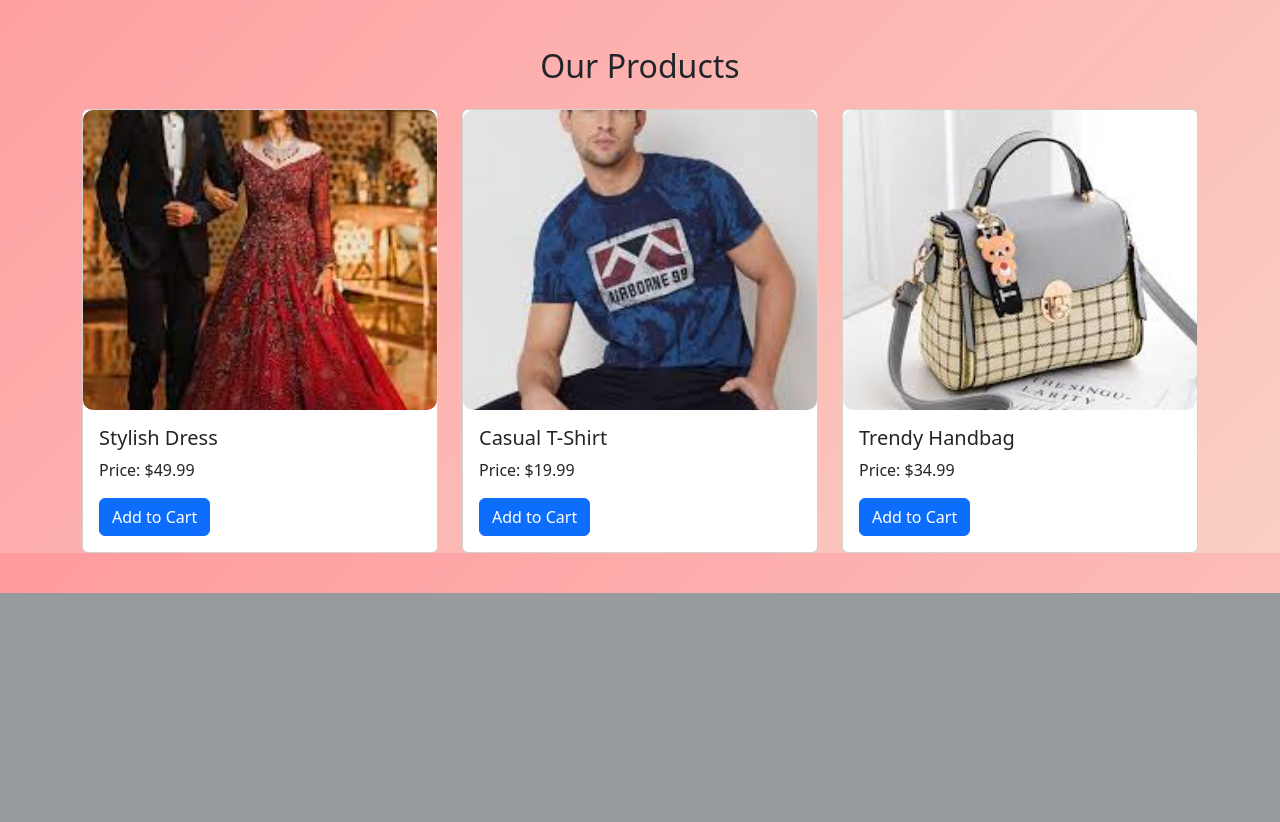
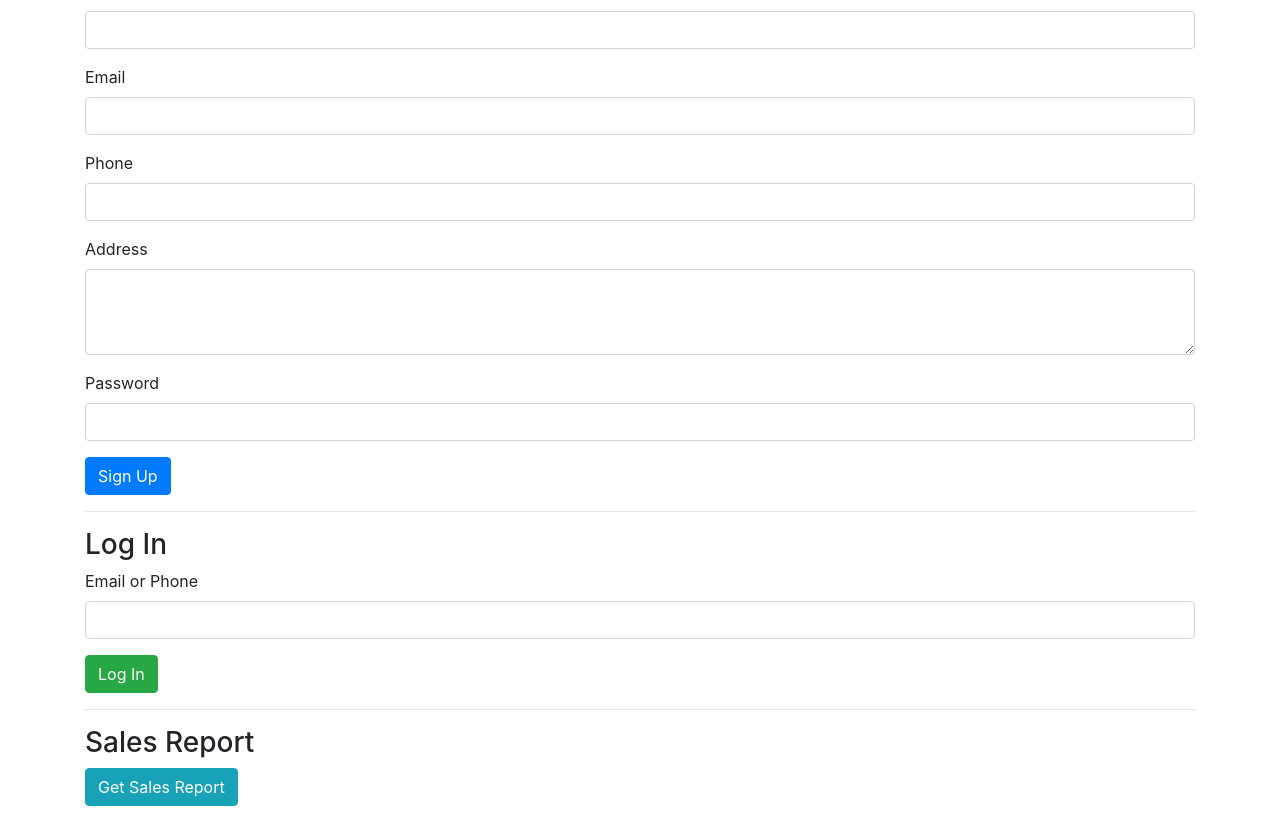
Before and after one commit to yukta2106/Boutique-Management-System, a Flask app: page /home in a window 1280 px wide. Shown: the part 207-1029 px from the top of the page. Before the commit the page ends 800 px from the top, so only its background shows below. Run offline with Flask 3, Linux system fonts and the light colour scheme; some libraries are stand-ins or nearby versions.

Commit message:
Update home.html

```diff
--- a/backend/templates/home.html
+++ b/backend/templates/home.html
@@ -1,126 +1,130 @@
 <!DOCTYPE html>
 <html lang="en">
 <head>
-    <meta charset="UTF-8" />
-    <meta name="viewport" content="width=device-width, initial-scale=1.0" />
-    <title>Boutique Management System</title>
-    <link
-      href="https://cdn.jsdelivr.net/npm/bootstrap@5.3.0/dist/css/bootstrap.min.css"
-      rel="stylesheet"
-    />
-    <script src="https://cdnjs.cloudflare.com/ajax/libs/jquery/3.6.0/jquery.min.js"></script>
-    <script src="https://cdnjs.cloudflare.com/ajax/libs/tilt.js/1.2.1/tilt.jquery.min.js"></script>
-    <style>
-      body {
-        background: linear-gradient(135deg, #ff9a9e, #fad0c4);
-      }
-      .navbar {
-        background: #343a40;
-      }
-      .hero-section {
-        text-align: center;
-        padding: 50px 20px;
-        background: url("boutique-banner.jpg") no-repeat center center/cover;
-        color: white;
-        height: 150px;
-      }
-      .product-card {
-        transition: transform 0.3s;
-      }
-      .product-card:hover {
-        transform: scale(1.05);
-      }
-      .card-img-top {
-        width: 100%;
-        height: 300px;
-        object-fit: cover;
-        border-radius: 10px;
-      }
-    </style>
+    <meta charset="UTF-8">
+    <meta name="viewport" content="width=device-width, initial-scale=1.0">
+    <title>Boutique Store</title>
+    <link rel="stylesheet" href="https://stackpath.bootstrapcdn.com/bootstrap/4.5.2/css/bootstrap.min.css">
+    <script src="https://code.jquery.com/jquery-3.5.1.min.js"></script>
 </head>
 <body>
-    <nav class="navbar navbar-expand-lg navbar-dark">
     <div class="container">
-        <a class="navbar-brand" href="#">VastraFusion</a>
-        <div class="collapse navbar-collapse">
-          <ul class="navbar-nav ms-auto">
-            <li class="nav-item">
-              <a class="nav-link" href="#products">Products</a>
-            </li>
-            <li class="nav-item">
-              <a class="nav-link" href="#orders">Orders</a>
-            </li>
-            <li class="nav-item">
-              <a class="nav-link" href="#inventory">Inventory</a>
-            </li>
-            <li class="nav-item">
-              <a class="nav-link" href="#inventory">Contact</a>
-            </li>
-          </ul>
+        <h1 class="text-center my-5">Welcome to Boutique Store</h1>
+
+        <!-- Sign Up Form -->
+        <h3>Sign Up</h3>
+        <form id="signup-form">
+            <div class="form-group">
+                <label for="name">Full Name</label>
+                <input type="text" class="form-control" id="name" required>
             </div>
-        <button class="btn btn-danger btn-logout">Logout</button>
+            <div class="form-group">
+                <label for="email">Email</label>
+                <input type="email" class="form-control" id="email" required>
             </div>
-    </nav>
+            <div class="form-group">
+                <label for="phone">Phone</label>
+                <input type="text" class="form-control" id="phone" required>
+            </div>
+            <div class="form-group">
+                <label for="address">Address</label>
+                <textarea class="form-control" id="address" rows="3" required></textarea>
+            </div>
+            <div class="form-group">
+                <label for="password">Password</label>
+                <input type="password" class="form-control" id="password" required>
+            </div>
+            <button type="submit" class="btn btn-primary">Sign Up</button>
+        </form>
 
-    <section class="hero-section">
-      <h1>Welcome to VastraFusion</h1>
-      <p>Discover the latest fashion trends</p>
-    </section>
+        <hr>
 
-    <div class="container mt-5" id="products">
-      <h2 class="text-center mb-4">Our Products</h2>
-      <div class="row">
-        <div class="col-md-4">
-          <div class="card product-card">
-            <img
-              src="static/images/pic_1.jpeg"
-              class="card-img-top"
-              alt="Product 1"
-            />
-            <div class="card-body">
-              <h5 class="card-title">Stylish Dress</h5>
-              <p class="card-text">Price: $49.99</p>
-              <button class="btn btn-primary">Add to Cart</button>
+        <!-- Login Form -->
+        <h3>Log In</h3>
+        <form id="login-form">
+            <div class="form-group">
+                <label for="identifier">Email or Phone</label>
+                <input type="text" class="form-control" id="identifier" required>
             </div>
-          </div>
-        </div>
-        <div class="col-md-4">
-          <div class="card product-card">
-            <img
-              src="static/images/pic_2.png"
-              class="card-img-top"
-              alt="Product 2"
-            />
-            <div class="card-body">
-              <h5 class="card-title">Casual T-Shirt</h5>
-              <p class="card-text">Price: $19.99</p>
-              <button class="btn btn-primary">Add to Cart</button>
-            </div>
-          </div>
-        </div>
-        <div class="col-md-4">
-          <div class="card product-card">
-            <img
-              src="static/images/pic_3.png"
-              class="card-img-top"
-              alt="Product 3"
-            />
-            <div class="card-body">
-              <h5 class="card-title">Trendy Handbag</h5>
-              <p class="card-text">Price: $34.99</p>
-              <button class="btn btn-primary">Add to Cart</button>
-            </div>
-          </div>
-        </div>
-      </div>
+            <button type="submit" class="btn btn-success">Log In</button>
+        </form>
+
+        <hr>
+
+        <!-- Sales Report -->
+        <h3>Sales Report</h3>
+        <button id="get-sales-report" class="btn btn-info">Get Sales Report</button>
+        <div id="sales-report" class="mt-3"></div>
     </div>
 
     <script>
-      document.addEventListener("DOMContentLoaded", function () {
-        document
-          .querySelector(".btn-logout")
-          .addEventListener("click", function () {
-            window.location.href = "/";
+        // Handle the Sign Up form
+        $('#signup-form').on('submit', function(event) {
+            event.preventDefault();
+
+            const name = $('#name').val();
+            const email = $('#email').val();
+            const phone = $('#phone').val();
+            const address = $('#address').val();
+            const password = $('#password').val();
+
+            $.ajax({
+                url: '/signup',
+                method: 'POST',
+                contentType: 'application/json',
+                data: JSON.stringify({
+                    name: name,
+                    email: email,
+                    phone: phone,
+                    address: address,
+                    password: password
+                }),
+                success: function(response) {
+                    alert(response.message);
+                    $('#signup-form')[0].reset();
+                },
+                error: function(error) {
+                    alert(error.responseJSON.message);
+                }
+            });
+        });
+
+        // Handle the Login form
+        $('#login-form').on('submit', function(event) {
+            event.preventDefault();
+
+            const identifier = $('#identifier').val();
+
+            $.ajax({
+                url: '/login',
+                method: 'POST',
+                contentType: 'application/json',
+                data: JSON.stringify({ identifier: identifier }),
+                success: function(response) {
+                    alert(response.message);
+                },
+                error: function(error) {
+                    alert(error.responseJSON.message);
+                }
+            });
+        });
+
+        // Fetch and display the Sales Report
+        $('#get-sales-report').on('click', function() {
+            $.ajax({
+                url: '/get_sales_report',
+                method: 'GET',
+                success: function(response) {
+                    let reportHtml = '<ul>';
+                    response.sales_report[0].forEach(function(report) {
+                        reportHtml += `<li>${report[0]} - ${report[1]}</li>`;
+                    });
+                    reportHtml += '</ul>';
+                    $('#sales-report').html(reportHtml);
+                },
+                error: function(error) {
+                    alert('Error fetching sales report.');
+                }
             });
         });
     </script>
```
Lines whose indentation alone changed are shown as unchanged.
